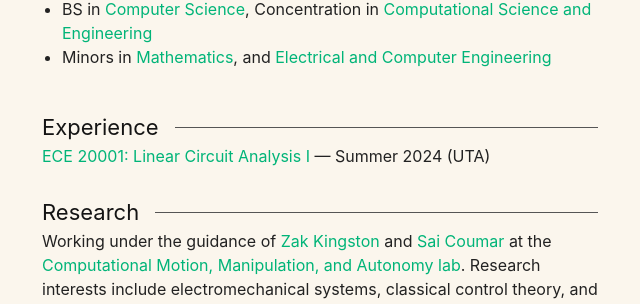
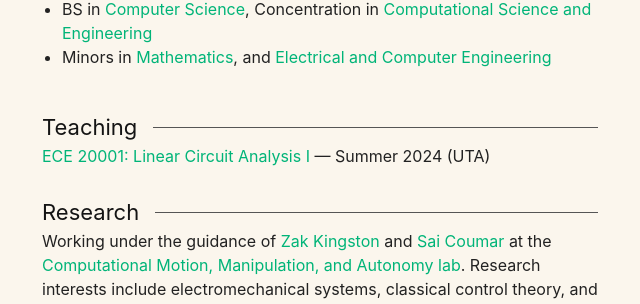
Before and after one commit to vindou/vindou, a Jekyll site: the page built from index.html, in a window 1280 px wide. Shown: the part 307-611 px from the top of the page, without its empty margins (320-960 px from the left). Built offline with Jekyll 4.4.1, drawn with Linux system fonts in a browser that asks for light colours.

Commit message:
Update index.html

```diff
--- a/index.html
+++ b/index.html
@@ -43,7 +43,7 @@ title: Gilbert Chang
 
 <div class="section">
   <div class="text-container">
-    <h2>Experience<hr></h2>
+    <h2>Teaching<hr></h2>
   </div>
   <div class="subsection">
     <div class="text-container">
```
